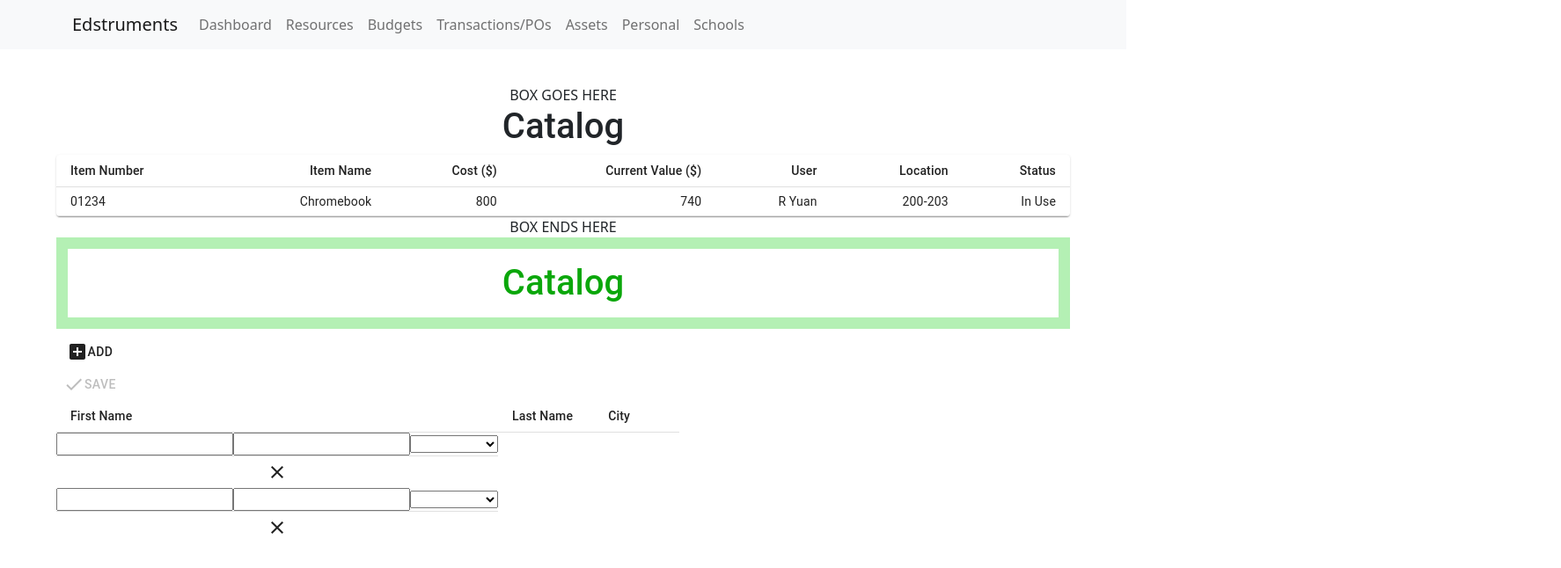
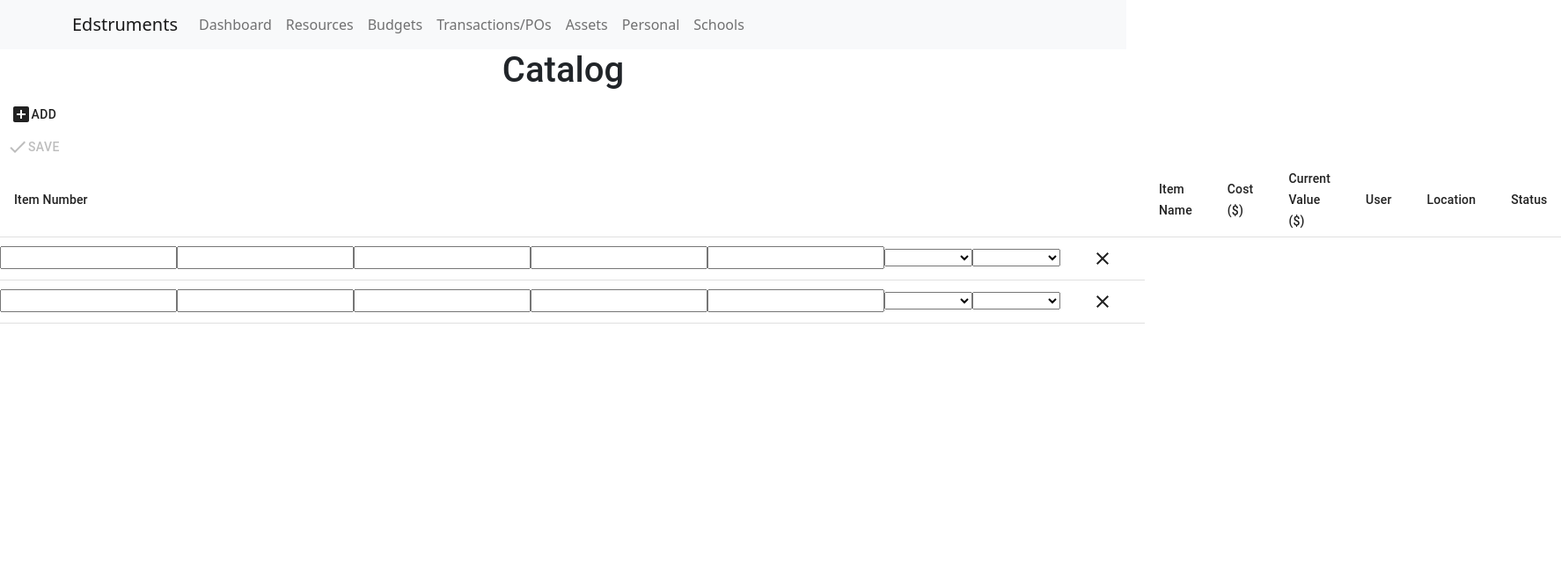
Before and after one commit to cs52-2022/edstruments, a React (Create React App) app in the folder edstruments/: page / in a window 1280 px wide. Both pictures are taken after a click on the button "ADD". Shown: the top 646 px of the page at 88% size, 1774 px wide, since content can reach past the window. Built offline with nearby package versions, Linux system fonts and the light colour scheme.

Commit message:
improved table and form a lot

```diff
--- a/edstruments/src/App.js
+++ b/edstruments/src/App.js
@@ -37,27 +37,25 @@ function App() {
       </Navbar>
 
       {/* Need to transfer CSS styling to a .css file */}
-      <div style={{ marginLeft: '5%', marginTop: '40px', width: '90%' }}>
-        <Box border={1} borderColor="black">
-          BOX GOES HERE
+      {/* <div style={{ marginLeft: '5%', marginTop: '40px', width: '90%' }}>
+        <Box border={1} borderColor="black"> */}
           <h1>Catalog</h1>
-          <ItemTable />
-          BOX ENDS HERE
-        </Box>
+          {/* <ItemTable /> */}
+        {/* </Box>
+      </div> */}
 
       {/* TABLE THAT YOU CAN ADD ITEMS TO*/}
       {/* Header with inline css */}
-        <h1
+      {/* <h1
         style={{
           display: 'flex', justifyContent: 'center', padding: '15px',
           border: '13px solid #b4f0b4', color: 'rgb(11, 167, 11)'
         }}>
         Catalog
-        </h1>
+      </h1> */}
       {/* Table component below header */}
+
       <TableDemo />
-
-      </div>
 
 
     </div>
--- a/edstruments/src/TableDemo.js
+++ b/edstruments/src/TableDemo.js
@@ -38,7 +38,11 @@ function TableDemo() {
     // Defining a state named rows
     // which we can update by calling on setRows function
     const [rows, setRows] = useState([
-        { id: 1, firstname: "", lastname: "", city: "" },
+        { id: 1, itemNumber: "",
+        itemName: "", cost: "",
+        currentValue: "", user: "",
+        location: "", status: ""
+      },
     ]);
 
     // Initial states
@@ -60,8 +64,10 @@ function TableDemo() {
         setRows([
             ...rows,
             {
-                id: rows.length + 1, firstname: "",
-                lastname: "", city: ""
+                id: rows.length + 1, itemNumber: "",
+                itemName: "", cost: "",
+                currentValue: "", user: "",
+                location: "", status: ""
             },
         ]);
         setEdit(true);
@@ -123,7 +129,7 @@ function TableDemo() {
         className={classes.snackbar}
       >
         <Alert onClose={handleClose} severity="success">
-          Record saved successfully!
+          Catalog updated successfully!
         </Alert>
       </Snackbar>
       <Box margin={1}>
@@ -174,10 +180,13 @@ function TableDemo() {
         >
           <TableHead>
             <TableRow>
-              <TableCell>First Name</TableCell>
-              <TableCell>Last Name</TableCell>
-              <TableCell align="center">City</TableCell>
-              <TableCell align="center"> </TableCell>
+              <TableCell>Item Number</TableCell>
+              <TableCell>Item Name</TableCell>
+              <TableCell>Cost ($)</TableCell>
+              <TableCell>Current Value ($)</TableCell>
+              <TableCell>User</TableCell>
+              <TableCell>Location</TableCell>
+              <TableCell>Status</TableCell>
             </TableRow>
           </TableHead>
           <TableBody>
@@ -187,55 +196,116 @@ function TableDemo() {
                   <TableRow>
                     {isEdit ? (
                       <div>
+                        {/*Information for items that are being edited or added*/}
                         <TableCell padding="none">
                           <input
-                            value={row.firstname}
-                            name="firstname"
+                            value={row.itemNumber}
+                            name="itemNumber"
                             onChange={(e) => handleInputChange(e, i)}
                           />
                         </TableCell>
+
                         <TableCell padding="none">
                           <input
-                            value={row.lastname}
-                            name="lastname"
+                            value={row.itemName}
+                            name="itemName"
                             onChange={(e) => handleInputChange(e, i)}
                           />
                         </TableCell>
+
+                        <TableCell padding="none">
+                          <input
+                            value={row.cost}
+                            name="cost"
+                            onChange={(e) => handleInputChange(e, i)}
+                          />
+                        </TableCell>
+
+                        <TableCell padding="none">
+                          <input
+                            value={row.currentValue}
+                            name="currentValue"
+                            onChange={(e) => handleInputChange(e, i)}
+                          />
+                        </TableCell>
+
+                        <TableCell padding="none">
+                          <input
+                            value={row.user}
+                            name="user"
+                            onChange={(e) => handleInputChange(e, i)}
+                          />
+                        </TableCell>
+
                         <TableCell padding="none">
                           <select
                             style={{ width: "100px" }}
-                            name="city"
-                            value={row.city}
+                            name="location"
+                            value={row.location}
                             onChange={(e) => handleInputChange(e, i)}
                           >
                             <option value=""></option>
-                            <option value="Karanja">Karanja</option>
-                            <option value="Hingoli">Hingoli</option>
-                            <option value="Bhandara">Bhandara</option>
-                            <option value="Amaravati">Amaravati</option>
-                            <option value="Pulgaon">Pulgaon</option>
+                            <option value="Green Library">Green Library</option>
+                            <option value="Branner Hall">Branner Hall</option>
                           </select>
                         </TableCell>
+
+                        <TableCell padding="none">
+                          <select
+                            style={{ width: "100px" }}
+                            name="status"
+                            value={row.status}
+                            onChange={(e) => handleInputChange(e, i)}
+                          >
+                            <option value=""></option>
+                            <option value="Green Library">In Use</option>
+                            <option value="Branner Hall">Available</option>
+                          </select>
+                        </TableCell>
+
+                        <TableCell>
+                          <Button className="mr10" onClick={handleConfirm}>
+                          <ClearIcon />
+                          </Button>
+                        </TableCell>
+
                       </div>
+
                     ) : (
+                      // Displays items in rows that are already in the table
                       <div>
                         <TableCell component="th" scope="row">
-                          {row.firstname}
+                          {row.itemNumber}
                         </TableCell>
                         <TableCell component="th" scope="row">
-                          {row.lastname}
+                          {row.itemName}
                         </TableCell>
                         <TableCell component="th" scope="row" align="center">
-                          {row.city}
+                          {row.cost}
                         </TableCell>
-                        <TableCell
-                          component="th"
-                          scope="row"
-                          align="center"
-                        ></TableCell>
+                        <TableCell component="th" scope="row" align="center">
+                          {row.currentValue}
+                        </TableCell>
+                        <TableCell component="th" scope="row" align="center">
+                          {row.user}
+                        </TableCell>
+                        <TableCell component="th" scope="row" align="center">
+                          {row.location}
+                        </TableCell>
+                        <TableCell component="th" scope="row" align="center">
+                          {row.status}
+                        </TableCell>
+                        <TableCell>
+                          <Button className="mr10" onClick={handleConfirm}>
+                          <DeleteOutlineIcon />
+                          </Button>
+                        </TableCell>
+
+
+
                       </div>
                     )}
-                    {isEdit ? (
+                    {/* {isEdit ? (
                       <Button className="mr10" onClick={handleConfirm}>
                         <ClearIcon />
                       </Button>
@@ -243,7 +313,7 @@ function TableDemo() {
                       <Button className="mr10" onClick={handleConfirm}>
                         <DeleteOutlineIcon />
                       </Button>
-                    )}
+                    )} */}
                     {showConfirm && (
                       <div>
                         <Dialog
```
Lines whose indentation alone changed are shown as unchanged.
